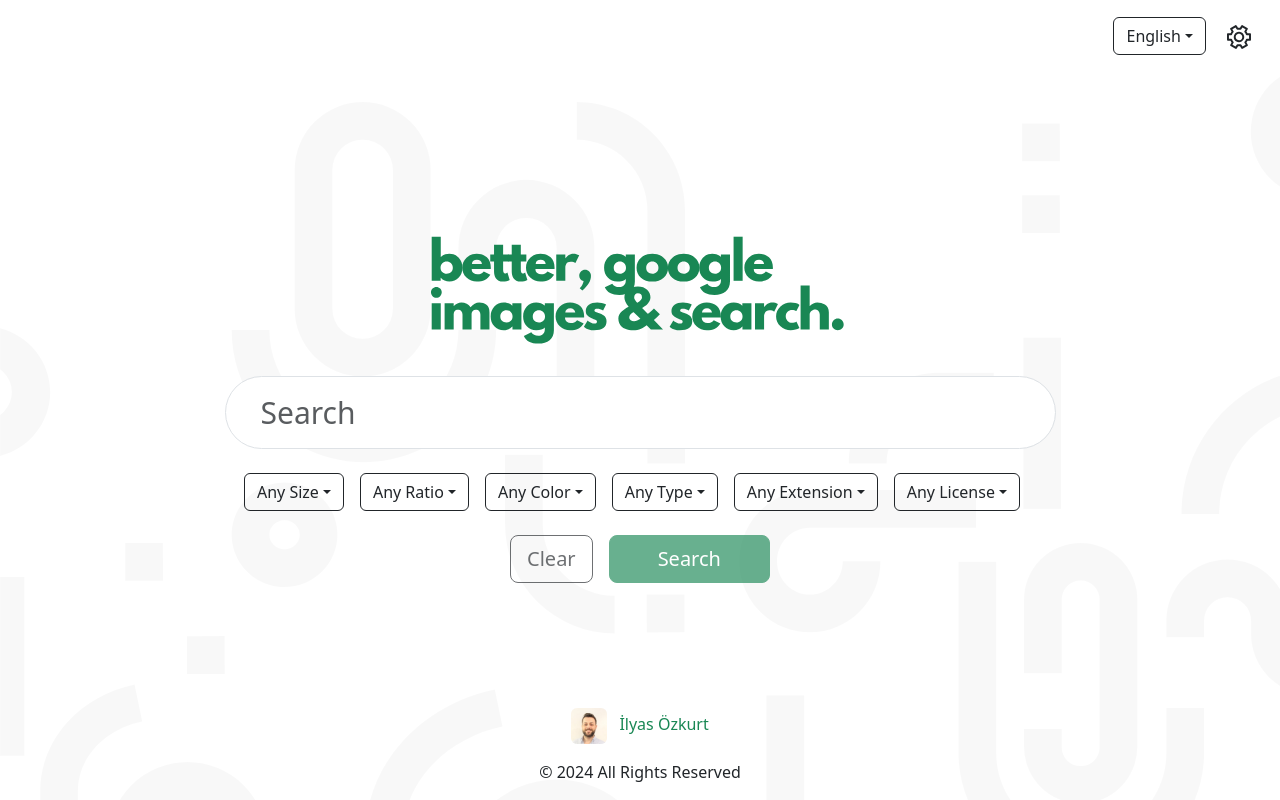
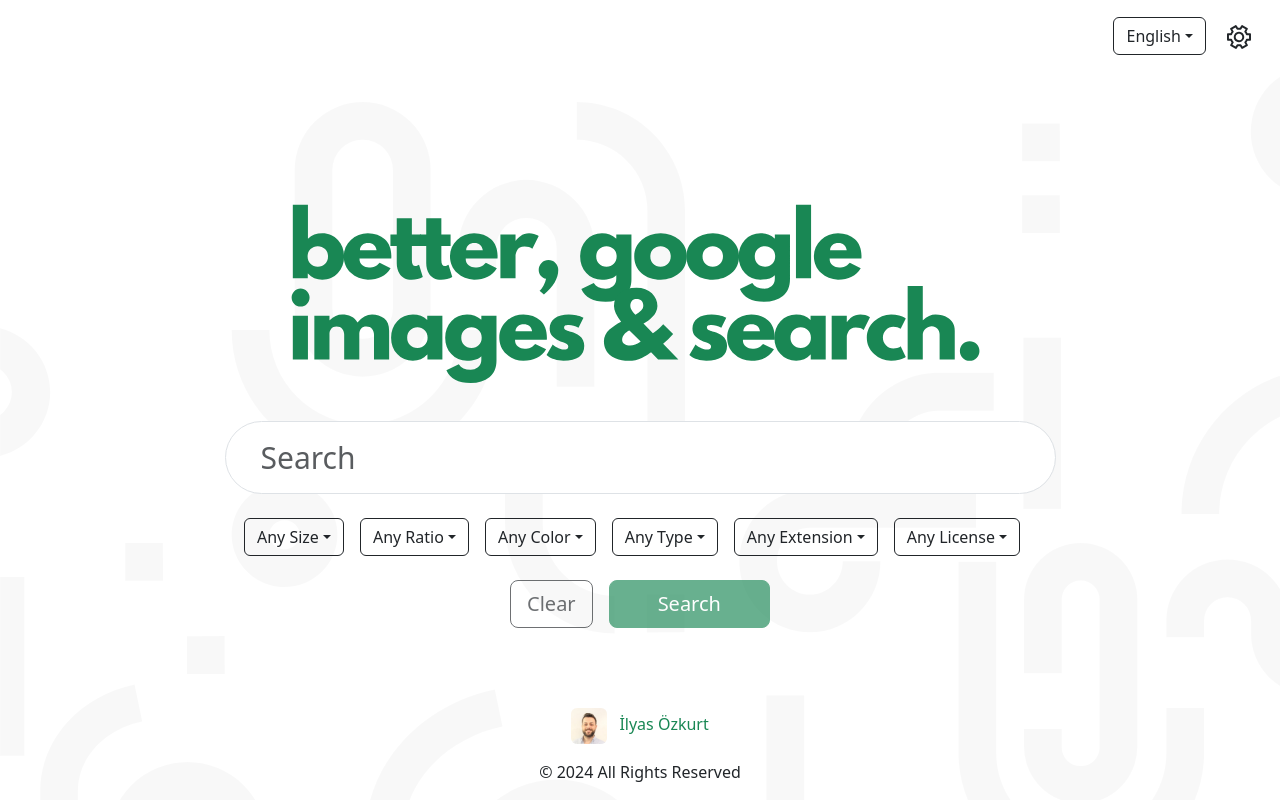
Before and after one commit to ilyasozkurt/bettergoogleimages, a Vue app: page / in a window 1280 px wide. Built offline with nearby package versions, Linux system fonts and the light colour scheme.

Commit message:
Logo width issue fixed

```diff
--- a/src/App.vue
+++ b/src/App.vue
@@ -86,9 +86,9 @@
     <div class="row h-100 align-items-center justify-content-center">
       <form @submit.prevent="handleSubmit" class="col-12 col-lg-9 col-xl-9">
         <div class="text-center">
-          <a href="/" title="Better Google Image Search" class="logo">
-            <img v-if="settings.isDark" src="./assets/images/logo-light.svg" class="img-fluid mb-4" alt="">
-            <img v-if="!settings.isDark" src="./assets/images/logo-dark.svg" class="img-fluid mb-4" alt="">
+          <a href="/" title="Better Google Image Search" class="logo mb-4">
+            <img v-if="settings.isDark" src="./assets/images/logo-light.svg" width="750" height="225" class="img-fluid" alt="">
+            <img v-if="!settings.isDark" src="./assets/images/logo-dark.svg" width="750" height="225" class="img-fluid" alt="">
           </a>
         </div>
         <div class="position-relative mb-4">
--- a/src/assets/scss/style.scss
+++ b/src/assets/scss/style.scss
@@ -60,9 +60,6 @@
 
 .logo {
   @extend .d-flex, .align-items-center, .justify-content-center, .w-100;
-  img {
-    max-width: 450px;
-  }
 }
 
 .extra-filters {
```
